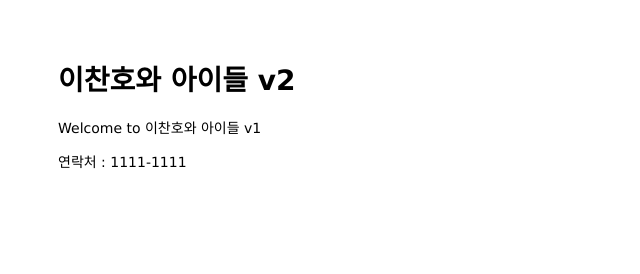
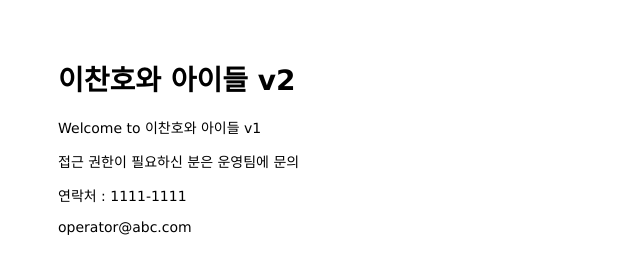
Before and after one commit to usablechan/mastering-git-github, a plain HTML site: page public/index.html in a window 1280 px wide. Shown: the whole page, without its empty margins (0-640 px from the left). Drawn offline with Linux system fonts and the light colour scheme.

Commit message:
Change content in main page

```diff
--- a/public/index.html
+++ b/public/index.html
@@ -7,8 +7,10 @@
   <body>
     <h1>이찬호와 아이들 v2</h1>
     <p>Welcome to 이찬호와 아이들 v1</p>
+    <p>접근 권한이 필요하신 분은 운영팀에 문의</p>
   </body>
   <footer>
     <p>연락처 : 1111-1111</p>
+    <p>operator@abc.com</p>
   </footer>
 </html>
```
